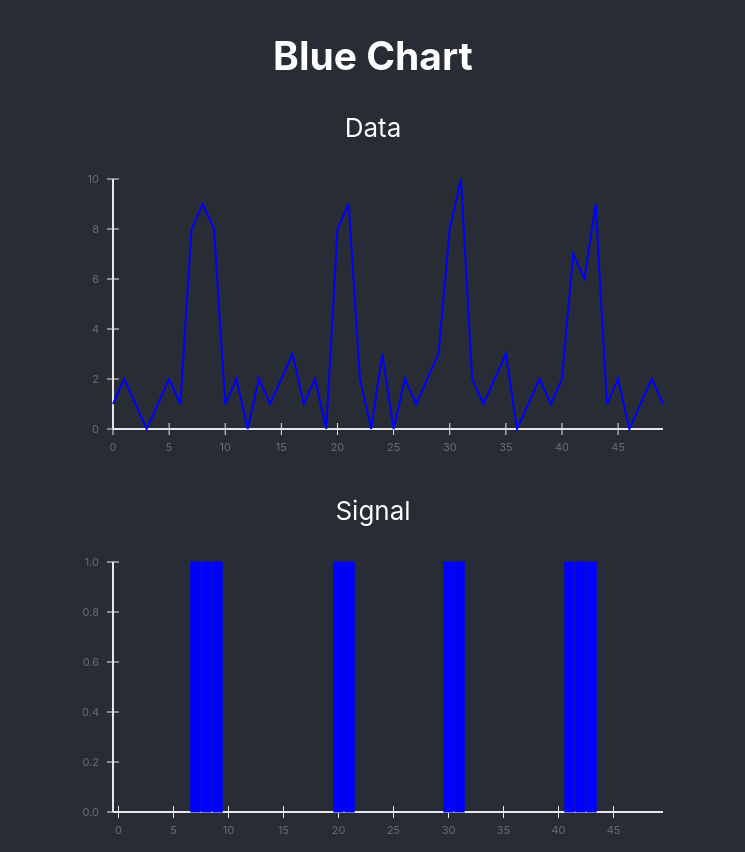
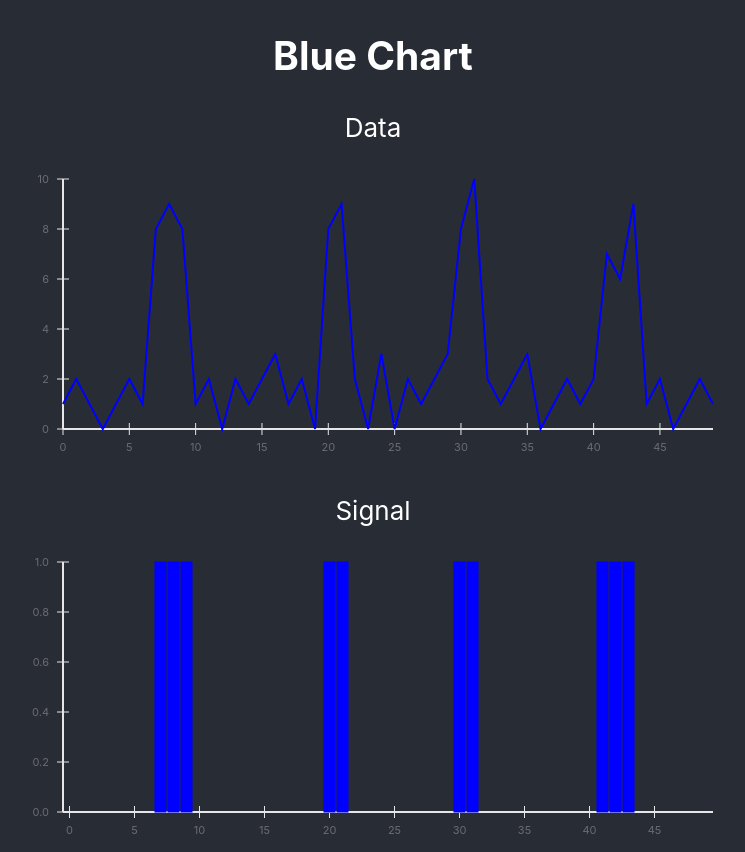
Before and after one commit to bruhu/labforward-challenge, a React (Create React App) app: page / in a window 1280 px wide. Shown: the whole page, without its empty margins (267-1012 px from the left). Built offline with nearby package versions, Linux system fonts and the light colour scheme.

Commit message:
Comments in, comments out, a bit more width on the charts, looks great.

```diff
--- a/src/components/BlueChart.js
+++ b/src/components/BlueChart.js
@@ -20,7 +20,7 @@ class BlueChart extends Component {
         <h2>Blue Chart</h2>
         <div className="line-chart">
           <p>Data</p>
-          <XYPlot height={300} width={600} stroke="blue">
+          <XYPlot height={300} width={700} stroke="blue">
             <XAxis />
             <YAxis />
             <LineSeries
@@ -32,7 +32,7 @@ class BlueChart extends Component {
         </div>
         <div className="bar-chart">
           <p>Signal</p>
-          <XYPlot height={300} width={600} color="blue">
+          <XYPlot height={300} width={700} color="blue">
             <XAxis />
             <YAxis />
             <VerticalBarSeries
```
